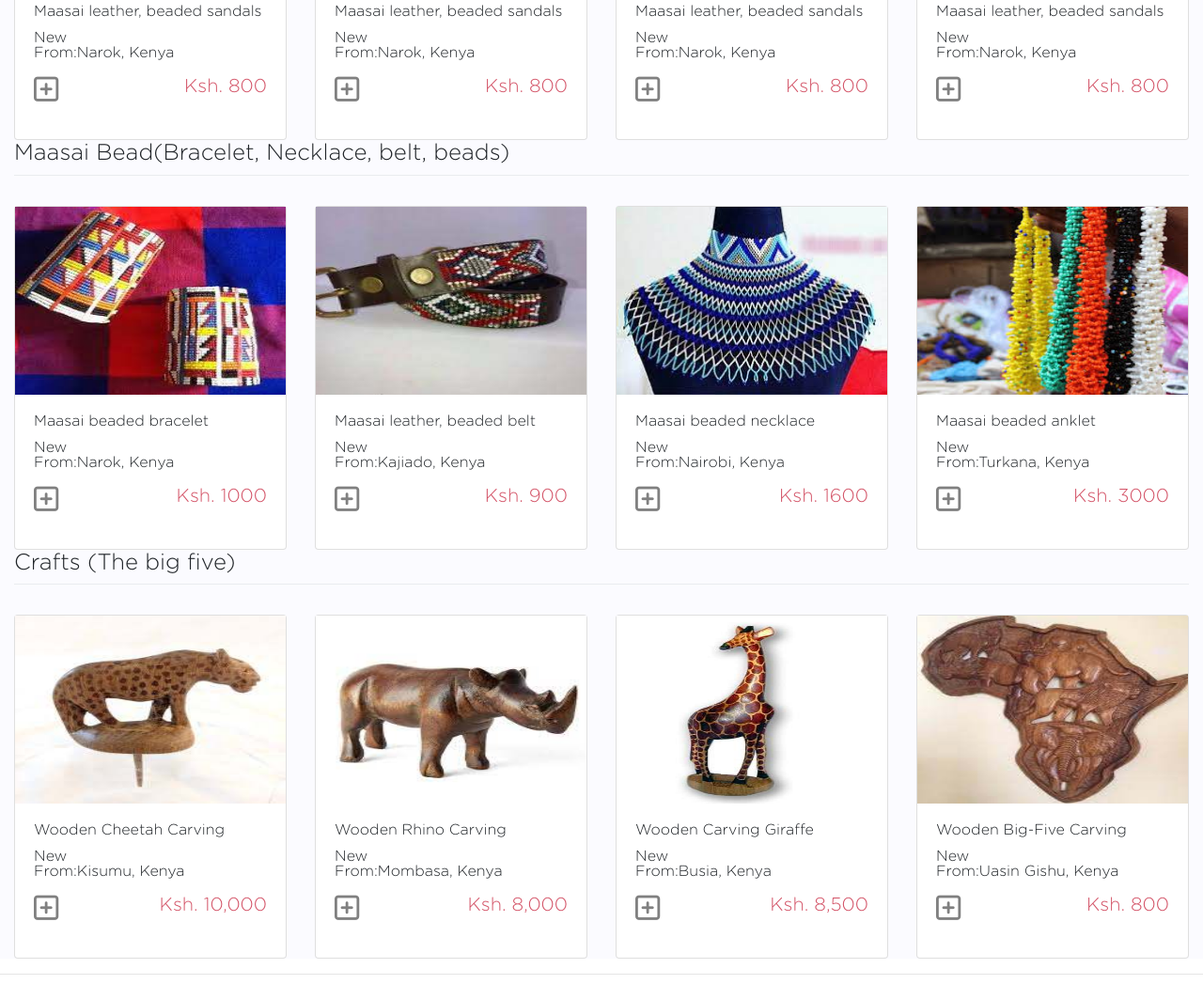
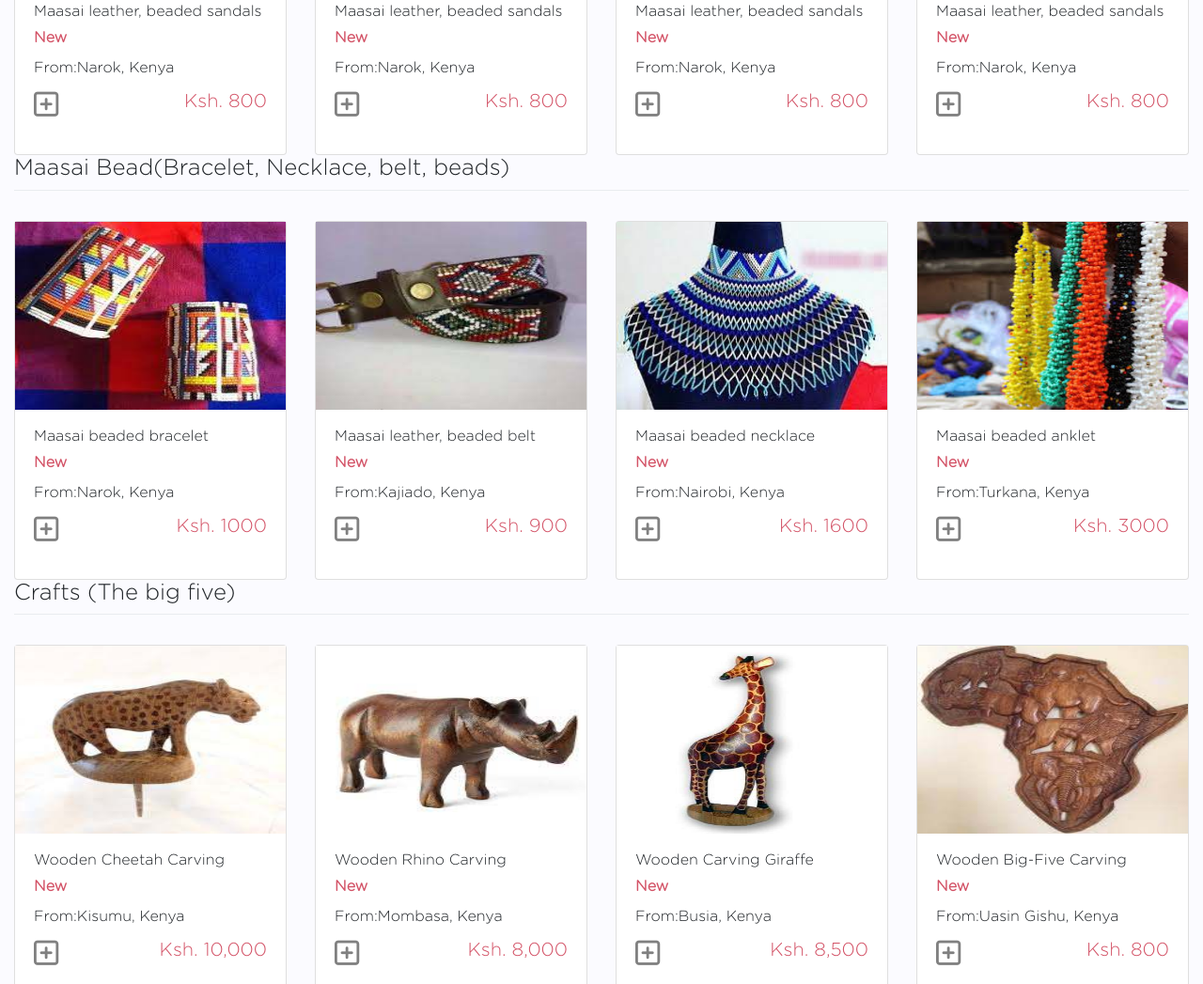
Before and after one commit to IjayAbby/Mzalendo-Online-Shop, a website: page index.html in a window 1280 px wide. Shown: the part 839-1886 px from the top of the page at 94% size. Drawn offline with nearby package versions, Linux system fonts and the light colour scheme.

Commit message:
Finishing up

```diff
--- a/index.html
+++ b/index.html
@@ -28,19 +28,19 @@
           <h6 class="pink-color">HOME</h6>
         </a>
       </li>
-      <li class="">
+      <li class="d-none d-sm-block">
         <a class="list-height" href="#">
           <i class="far fa-sliders-h-square"></i>
           <h6 class="gray-color">COLLECTIONS</h6>
         </a>
       </li>
-      <li class="">
+      <li class="d-none d-sm-block">
         <a class="list-height" href="#">
           <i class="fas fa-shopping-cart list-space gray-color"></i>
           <h6 class="gray-color">PURCHASE LIST</h6>
         </a>
       </li>
-      <li>
+      <li class="d-none d-sm-block">
         <a href="#">
           <button class="white-color">POST AN AD</button>
         </a>
@@ -139,7 +139,7 @@
           <img src="assets/images/screenshot-www.google.com-2020.08.30-00_16_38.png" class="shoe-image" alt="">
           <div class="card-body">
             <h5 class="card-title">Maasai leather, beaded sandals</h5>
-            <p>New</p>
+            <p class="new-tag">New</p>
             <p>From:Narok, Kenya</p>
             <div class="price d-flex justify-content-between my-3">
               <i class="far fa-plus-square plus-icon price-icon"></i>
@@ -154,7 +154,7 @@
             alt="...">
           <div class="card-body">
             <h5 class="card-title">Maasai leather, beaded sandals</h5>
-            <p>New</p>
+            <p class="new-tag">New</p>
             <p>From:Narok, Kenya</p>
             <div class="price d-flex justify-content-between my-3">
               <i class="far fa-plus-square plus-icon  price-icon"></i>
@@ -169,7 +169,7 @@
             alt="...">
           <div class="card-body">
             <h5 class="card-title">Maasai leather, beaded sandals</h5>
-            <p>New</p>
+            <p class="new-tag">New</p>
             <p>From:Narok, Kenya</p>
             <div class="price d-flex justify-content-between my-3">
               <i class="far fa-plus-square plus-icon  price-icon"></i>
@@ -185,7 +185,7 @@
             alt="...">
           <div class="card-body">
             <h5 class="card-title">Maasai leather, beaded sandals</h5>
-            <p>New</p>
+            <p class="new-tag">New</p>
             <p>From:Narok, Kenya</p>
             <div class="price d-flex justify-content-between my-3">
               <i class="far fa-plus-square plus-icon  price-icon"></i>
@@ -208,7 +208,7 @@
 
         <div class="card-body">
           <h5 class="card-title">Maasai beaded bracelet</h5>
-          <p>New</p>
+          <p class="new-tag">New</p>
           <p>From:Narok, Kenya</p>
           <div class="price d-flex justify-content-between my-3">
             <i class="far fa-plus-square plus-icon  price-icon"></i>
@@ -223,7 +223,7 @@
 
         <div class="card-body">
           <h5 class="card-title">Maasai leather, beaded belt</h5>
-          <p>New</p>
+          <p class="new-tag">New</p>
           <p>From:Kajiado, Kenya</p>
           <div class="price d-flex justify-content-between my-3">
             <i class="far fa-plus-square plus-icon  price-icon"></i>
@@ -238,7 +238,7 @@
 
         <div class="card-body">
           <h5 class="card-title">Maasai beaded necklace</h5>
-          <p>New</p>
+          <p class="new-tag">New</p>
           <p>From:Nairobi, Kenya</p>
           <div class="price d-flex justify-content-between my-3">
             <i class="far fa-plus-square plus-icon  price-icon"></i>
@@ -253,7 +253,7 @@
 
         <div class="card-body">
           <h5 class="card-title">Maasai beaded anklet</h5>
-          <p>New</p>
+          <p class="new-tag">New</p>
           <p>From:Turkana, Kenya</p>
           <div class="price d-flex justify-content-between my-3">
             <i class="far fa-plus-square plus-icon  price-icon"></i>
@@ -274,7 +274,7 @@
 
         <div class="card-body">
           <h5 class="card-title">Wooden Cheetah Carving</h5>
-          <p>New</p>
+          <p class="new-tag">New</p>
           <p>From:Kisumu, Kenya</p>
           <div class="price d-flex justify-content-between my-3">
             <i class="far fa-plus-square plus-icon  price-icon"></i>
@@ -289,7 +289,7 @@
 
         <div class="card-body">
           <h5 class="card-title">Wooden Rhino Carving</h5>
-          <p>New</p>
+          <p class="new-tag">New</p>
           <p>From:Mombasa, Kenya</p>
           <div class="price d-flex justify-content-between my-3">
             <i class="far fa-plus-square plus-icon  price-icon"></i>
@@ -304,7 +304,7 @@
 
         <div class="card-body">
           <h5 class="card-title">Wooden Carving Giraffe</h5>
-          <p>New</p>
+          <p class="new-tag">New</p>
           <p>From:Busia, Kenya</p>
           <div class="price d-flex justify-content-between my-3">
             <i class="far fa-plus-square plus-icon  price-icon"></i>
@@ -319,7 +319,7 @@
 
         <div class="card-body">
           <h5 class="card-title">Wooden Big-Five Carving</h5>
-          <p>New</p>
+          <p class="new-tag">New</p>
           <p>From:Uasin Gishu, Kenya</p>
           <div class="price d-flex justify-content-between my-3">
             <i class="far fa-plus-square plus-icon  price-icon"></i>
--- a/styles/style.scss
+++ b/styles/style.scss
@@ -28,6 +28,12 @@
 
 .price-tag{
     color: $pinkColor;
+}
+
+.new-tag {
+    color: $pinkColor;
+    font-weight: bolder;
+    margin-bottom: 2vh;
 }
 
 .price-icon {
@@ -139,7 +145,8 @@ section {
 
 .mzalendo {
     font-size: 8vh;
-    font-weight: bold;
+font-style: $font-gotham-bold !important;
+    // font-weight: bold;
 }
 
 .mwacha {
```
Also changed, not shown: search.html (+19 -6 lines), styles/style.css, 1 other file.
